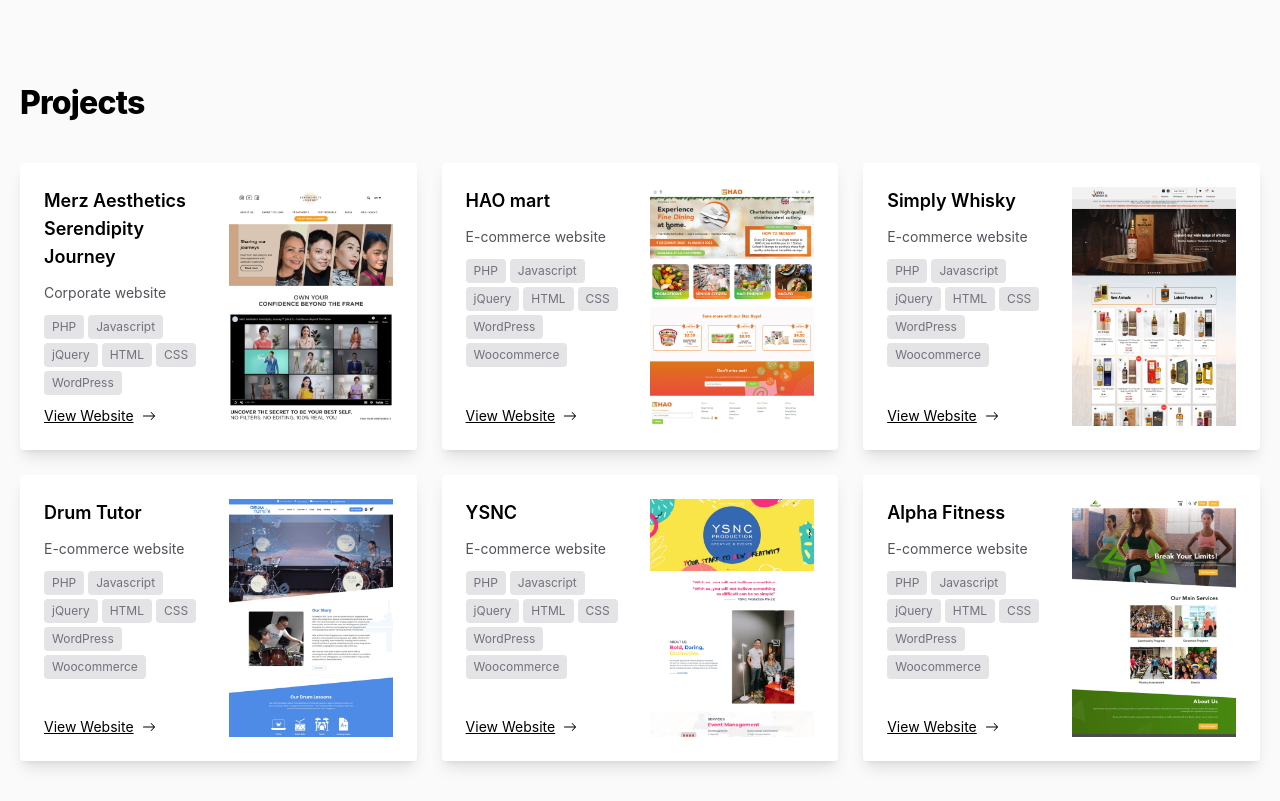
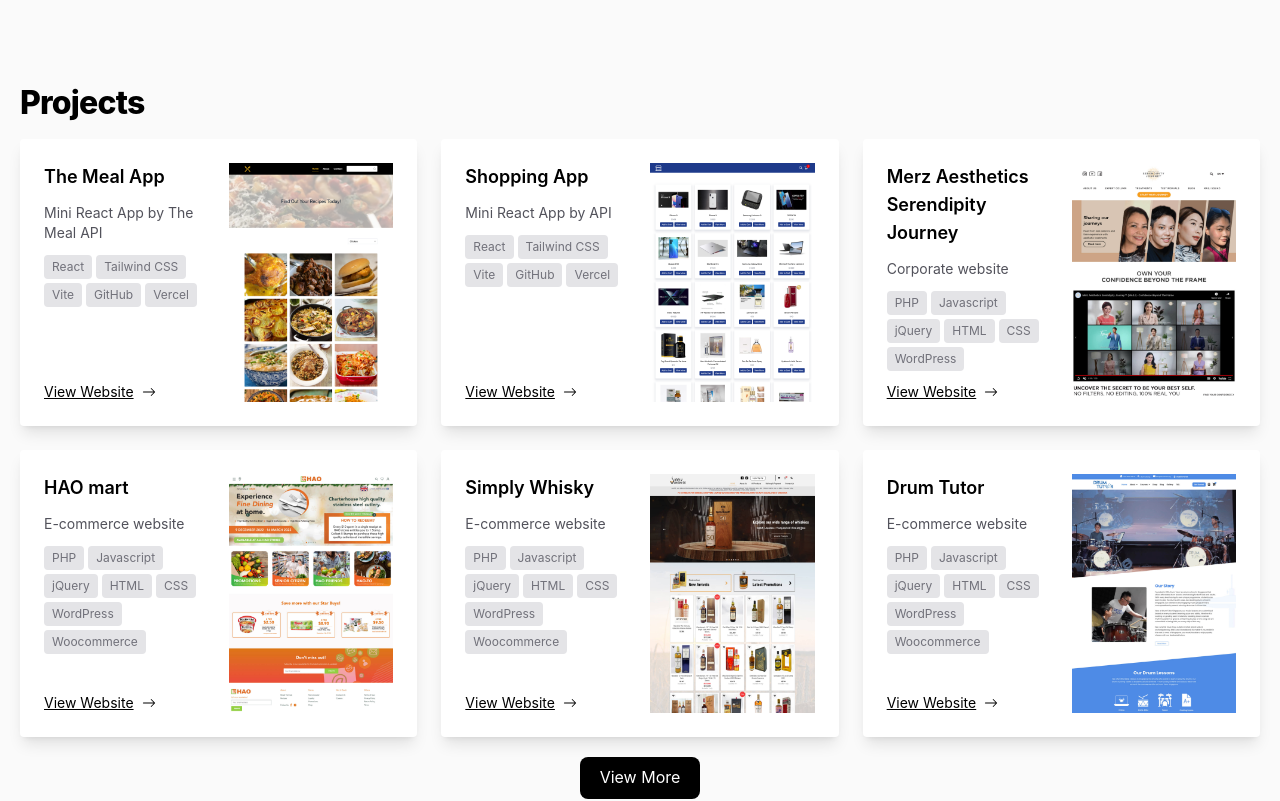
Before and after one commit to am-mon/profile-next-js, a Next.js app: page / in a window 1280 px wide. Shown: the part 1660-2461 px from the top of the page. Built offline with nearby package versions, Linux system fonts and the light colour scheme.

Commit message:
your commit message

```diff
--- a/components/projects.js
+++ b/components/projects.js
@@ -16,11 +16,11 @@
       <div className="bg-zinc-50">
         <Section>
           <h2 className={utilStyles.headingXl}>Projects</h2>
-          <ul className="flex flex-wrap justify-between text-left mt-10 flex-col md:flex-row">
+          <ul className="grid grid-cols-1 md:grid-cols-2 xl:grid-cols-3 gap-6">
             {projects_data?.slice(0, items).map((item) => (
               <li
                 key={item.id}
-                className="flex justify-between lg:w-[32%] md:w-[49%] w-full box-border p-6 md:mb-[2%] mb-3 shadow-lg shadow-grey-500/50 rounded bg-white"
+                className="flex justify-between w-full box-border p-6 shadow-lg shadow-grey-500/50 rounded bg-white"
               >
                 <div className="w-[50%] relative">
                   <h4 className="text-lg font-semibold">{item.title}</h4>
--- a/data/projects.json
+++ b/data/projects.json
@@ -2,6 +2,34 @@
   "projects": [
     {
       "id": 1,
+      "title": "The Meal App",
+      "description": "Mini React App by The Meal API",
+      "url": "https://the-meal-react.vercel.app/",
+      "programming_languages": [
+        "React",
+        "Tailwind CSS",
+        "Vite",
+        "GitHub",
+        "Vercel"
+      ],
+      "img": "p-react-01.png"
+    },
+    {
+      "id": 2,
+      "title": "Shopping App",
+      "description": "Mini React App by API",
+      "url": "https://shop-react-lac.vercel.app/",
+      "programming_languages": [
+        "React",
+        "Tailwind CSS",
+        "Vite",
+        "GitHub",
+        "Vercel"
+      ],
+      "img": "p-react-02.png"
+    },
+    {
+      "id": 3,
       "title": "Merz Aesthetics Serendipity Journey",
       "description": "Corporate website",
       "url": "https://myserendipityjourney.com/",
@@ -16,7 +44,7 @@
       "img": "p_1.jpg"
     },
     {
-      "id": 2,
+      "id": 4,
       "title": "HAO mart",
       "description": "E-commerce website",
       "url": "https://haomart.com.sg/",
@@ -32,7 +60,7 @@
       "img": "p_2.jpg"
     },
     {
-      "id": 3,
+      "id": 5,
       "title": "Simply Whisky",
       "description": "E-commerce website",
       "url": "https://www.simplywhisky.sg/",
@@ -48,7 +76,7 @@
       "img": "p_3.jpg"
     },
     {
-      "id": 4,
+      "id": 6,
       "title": "Drum Tutor",
       "description": "E-commerce website",
       "url": "https://www.drumtutor.sg/",
@@ -64,7 +92,7 @@
       "img": "p_4.jpg"
     },
     {
-      "id": 5,
+      "id": 7,
       "title": "YSNC",
       "description": "E-commerce website",
       "url": "https://ysnc.com.sg/",
@@ -80,7 +108,7 @@
       "img": "p_13.jpg"
     },
     {
-      "id": 6,
+      "id": 8,
       "title": "Alpha Fitness",
       "description": "E-commerce website",
       "url": "https://alphafitness.com.sg/",
@@ -96,7 +124,7 @@
       "img": "p_5.jpg"
     },
     {
-      "id": 7,
+      "id": 9,
       "title": "Cekakis",
       "description": "E-commerce website",
       "url": "https://www.cekakis.com/",
@@ -112,7 +140,7 @@
       "img": "p_6.jpg"
     },
     {
-      "id": 8,
+      "id": 10,
       "title": "WSI Works",
       "description": "E-commerce website",
       "url": "https://wsiworks.sg/",
@@ -128,7 +156,7 @@
       "img": "p_7.jpg"
     },
     {
-      "id": 9,
+      "id": 11,
       "title": "MIMS",
       "description": "Corporate website",
       "url": "https://corporate.mims.com/",
@@ -143,7 +171,7 @@
       "img": "p_10.jpg"
     },
     {
-      "id": 10,
+      "id": 12,
       "title": "Crystal Wines",
       "description": "E-commerce website",
       "url": "https://crystalwines.com/",
@@ -159,7 +187,7 @@
       "img": "p_12.jpg"
     },
     {
-      "id": 11,
+      "id": 13,
       "title": "Little but Mighty English",
       "description": "Corporate website",
       "url": "https://lilbutmightyenglish.com/",
@@ -174,7 +202,7 @@
       "img": "p_14.jpg"
     },
     {
-      "id": 12,
+      "id": 14,
       "title": "EDOOVO International",
       "description": "Corporate website",
       "url": "https://www.edoovo.com/",
@@ -189,7 +217,7 @@
       "img": "p_17.jpg"
     },
     {
-      "id": 13,
+      "id": 15,
       "title": "Celergen",
       "description": "E-commerce website",
       "url": "https://celergen.shop/",
@@ -205,7 +233,7 @@
       "img": "p_9.jpg"
     },
     {
-      "id": 14,
+      "id": 16,
       "title": "Coatconut",
       "description": "E-commerce website",
       "url": "https://coatconut.com.sg/",
@@ -221,7 +249,7 @@
       "img": "p_15.jpg"
     },
     {
-      "id": 15,
+      "id": 17,
       "title": "Beacon International College",
       "description": "Corporate website",
       "url": "https://beacon.edu.sg/",
--- a/pages/index.js
+++ b/pages/index.js
@@ -4,7 +4,6 @@
 import Skills from "../components/skills";
 import Projects from "../components/projects";
 import Get_in_touch from "../components/get_in_touch";
-import Education from "../components/education";
 
 export default function Home() {
   // const posts = data.posts;
@@ -15,7 +14,6 @@
       <Head>
         <title>{siteTitle}</title>
       </Head>
-      {/* <Introduction /> */}
       <Work_experience />
       <Skills />
       <Projects />
```
Also changed, not shown: public/assets/images/p-react-01.png (added), public/assets/images/p-react-02.png (added).
